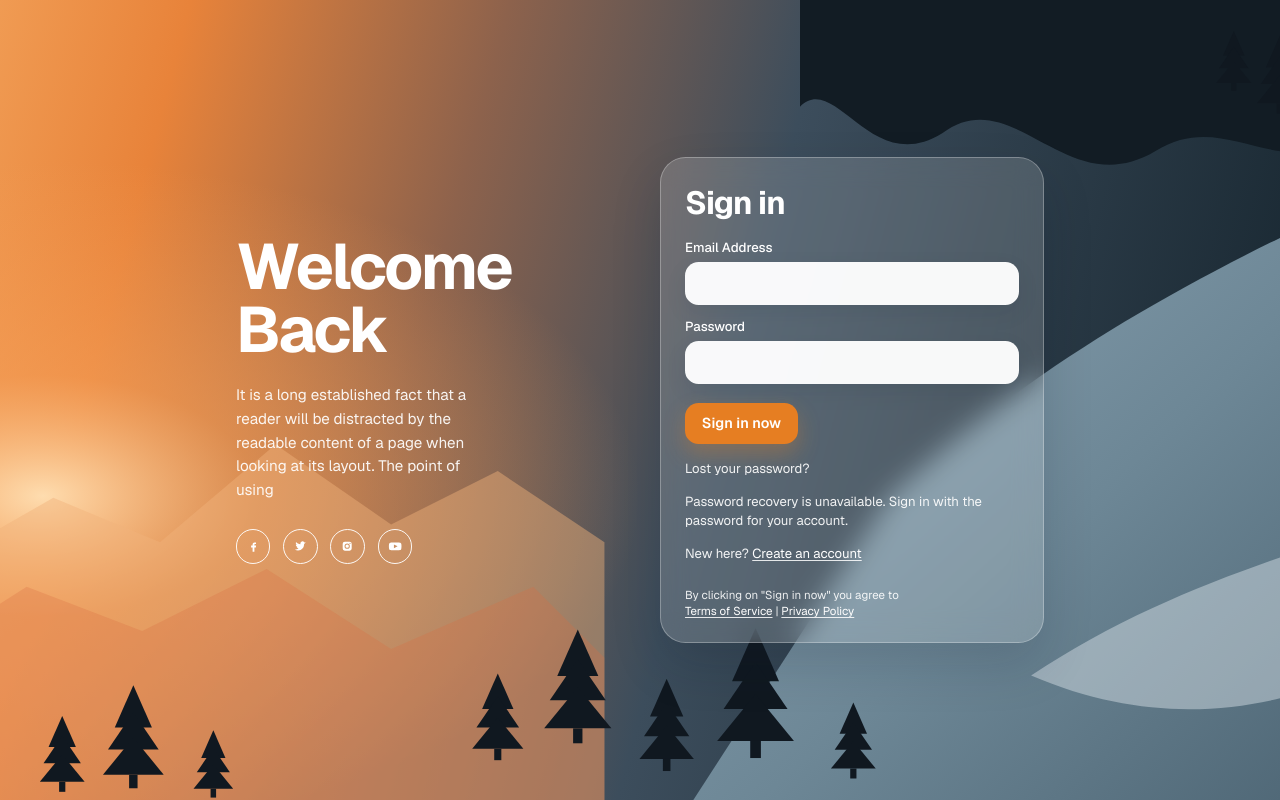
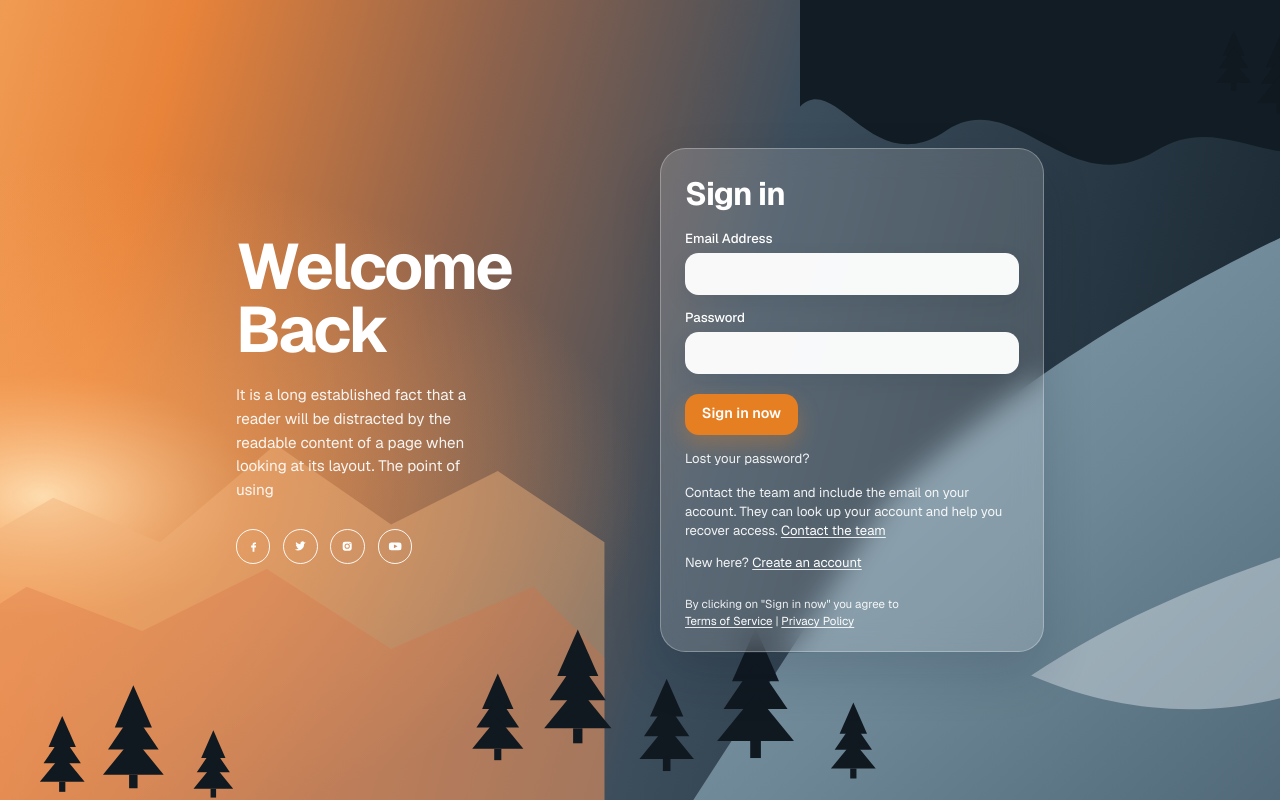
Before and after one commit to DedSec76/flashfinance, a Next.js app: page /login in a window 1280 px wide. Both pictures are taken after a click on the button "Lost your password?". Built offline with nearby package versions, Linux system fonts and the light colour scheme; no server answers.

Commit message:
feat(login-page): update password recovery message with contact instructions

```diff
--- a/src/app/(auth)/login/page.tsx
+++ b/src/app/(auth)/login/page.tsx
@@ -228,8 +228,11 @@ export default function LoginPage() {
         </button>
         {showResetHint ? (
           <p className="auth-hint">
-            Password recovery is unavailable. Sign in with the password for your
-            account.
+            Contact the team and include the email on your account. They can
+            look up your account and help you recover access.{" "}
+            <Link href="/contact" className={authLinkClass}>
+              Contact the team
+            </Link>
           </p>
         ) : null}
 
```
